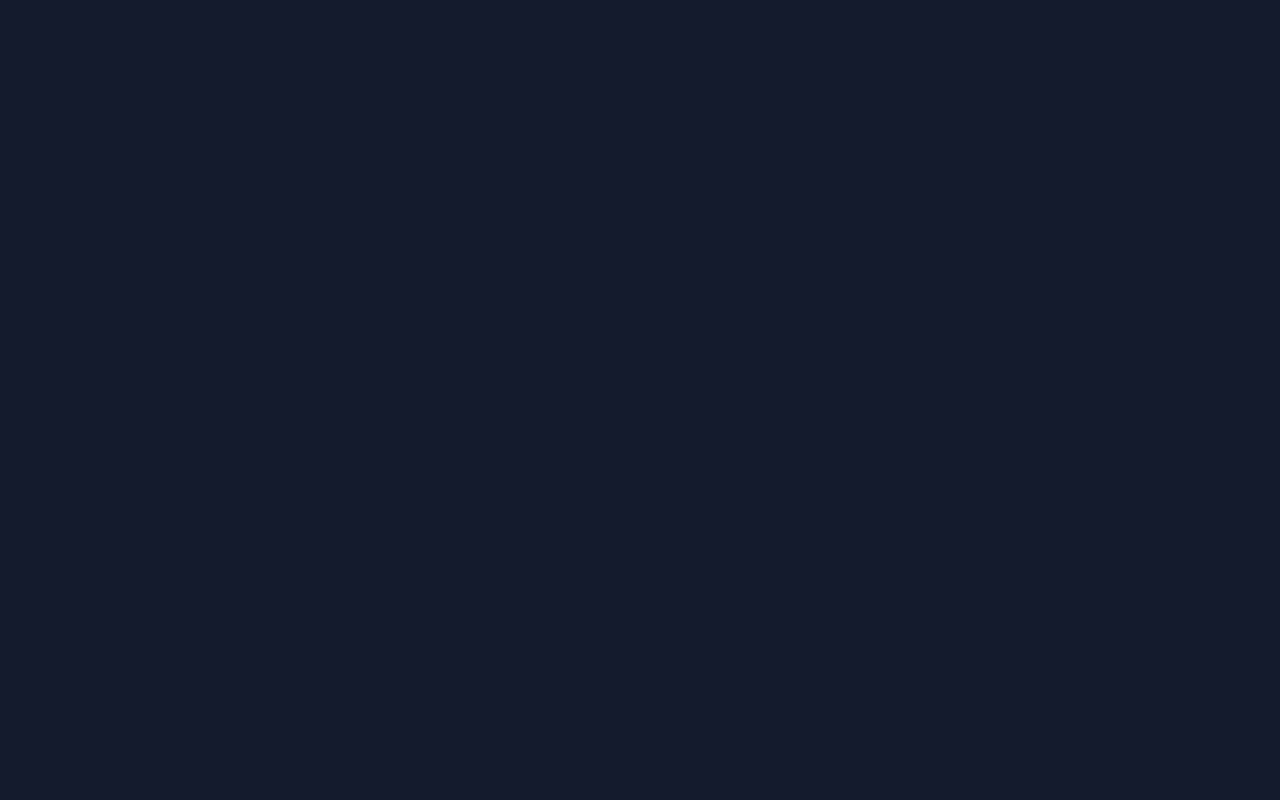
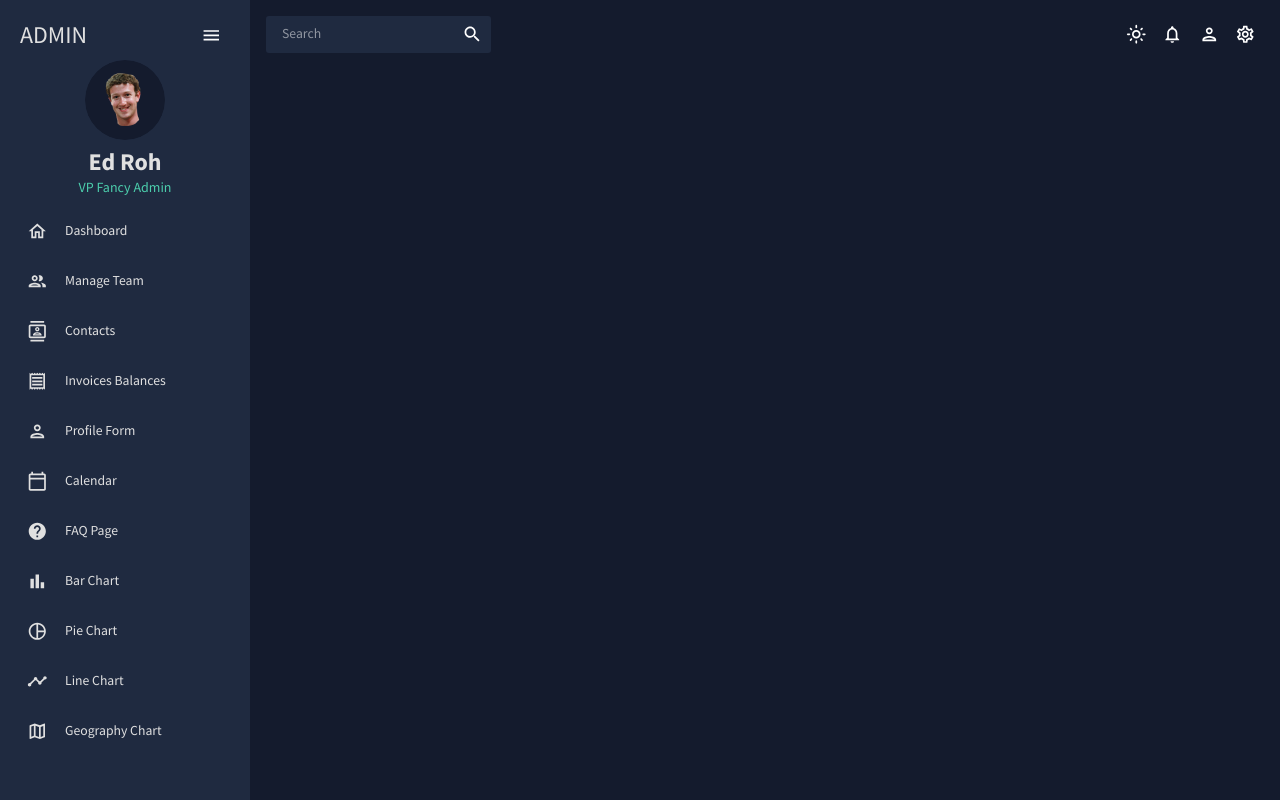
Before and after one commit to FayozbekOlimov/admin-dashboard, a React (Create React App) app: page / in a window 1280 px wide. Built offline with nearby package versions, Linux system fonts and the light colour scheme.

Commit message:
sidebar is ready

```diff
--- a/src/App.js
+++ b/src/App.js
@@ -1,6 +1,20 @@
 import { ColorModeContext, useMode } from "./theme";
 import { CssBaseline, ThemeProvider } from "@mui/material";
+import { Route, Routes } from "react-router-dom";
 import TopBar from "./scenes/global/TopBar";
+import Sidebar from "./scenes/global/Sidebar";
+import Dashboard from "./scenes/dashboard";
+// import Team from "./scenes/team";
+// import Invoices from "./scenes/invoices";
+// import Contacts from "./scenes/contacts";
+// import Bar from "./scenes/bar";
+// import Line from "./scenes/line";
+// import Pie from "./scenes/pie";
+// import FAQ from "./scenes/faq";
+// import Form from "./scenes/form";
+// import Calendar from "./scenes/calendar";
+// import Geography from "./scenes/geography";
+import { ProSidebarProvider } from "react-pro-sidebar";
 
 function App() {
   const [theme, colorMode] = useMode();
@@ -10,9 +24,25 @@ function App() {
       <ThemeProvider theme={theme}>
         <CssBaseline />
         <div className="app">
-          <main className="content">
-            <TopBar />
-          </main>
+          <ProSidebarProvider>
+            <Sidebar />
+            <main className="content">
+              <TopBar />
+              <Routes>
+                <Route path="/" element={<Dashboard />} />
+                {/* <Route path="/team" element={<Team />} /> */}
+                {/* <Route path="/invoices" element={<Invoices />} /> */}
+                {/* <Route path="/contacts" element={<Contacts />} /> */}
+                {/* <Route path="/bar" element={<Bar />} /> */}
+                {/* <Route path="/line" element={<Line />} /> */}
+                {/* <Route path="/pie" element={<Pie />} /> */}
+                {/* <Route path="/faq" element={<FAQ />} /> */}
+                {/* <Route path="/form" element={<Form />} /> */}
+                {/* <Route path="/calendar" element={<Calendar />} /> */}
+                {/* <Route path="/geography" element={<Geography />} /> */}
+              </Routes>
+            </main>
+          </ProSidebarProvider>
         </div>
       </ThemeProvider>
     </ColorModeContext.Provider>
--- a/src/index.css
+++ b/src/index.css
@@ -12,7 +12,7 @@ html, body, #root, .app, .content {
 }
 
 ::-webkit-scrollbar {
-  width: 10px;
+  width: 0px;
 }
 
 ::-webkit-scrollbar-track {
@@ -21,8 +21,9 @@ html, body, #root, .app, .content {
 
 ::-webkit-scrollbar-thumb {
   background: #888;
+  border-radius: 6px;
 }
 
-::-webkit-scrollbar-track:hover {
+::-webkit-scrollbar-thumb:hover {
   background: #555;
 }
--- a/src/scenes/dashboard/index.jsx
+++ b/src/scenes/dashboard/index.jsx
@@ -1,7 +1,7 @@
 import React from "react";
 
 const Dashboard = () => {
-  return <div>Dashboard</div>;
+  return <div></div>;
 };
 
 export default Dashboard;
--- a/src/scenes/global/Sidebar.jsx
+++ b/src/scenes/global/Sidebar.jsx
@@ -1,7 +1,192 @@
-import React from "react";
+import React, { useState } from "react";
+import {
+  Menu,
+  MenuItem,
+  Sidebar as SideBar,
+  useProSidebar,
+} from "react-pro-sidebar";
+import { Box, IconButton, Typography, useTheme } from "@mui/material";
+import { Link } from "react-router-dom";
+import { tokens } from "../../theme";
+import HomeOutlinedIcon from "@mui/icons-material/HomeOutlined";
+import PeopleOutlinedIcon from "@mui/icons-material/PeopleOutlined";
+import ContactsOutlinedIcon from "@mui/icons-material/ContactsOutlined";
+import ReceiptOutlinedIcon from "@mui/icons-material/ReceiptOutlined";
+import PersonOutlinedIcon from "@mui/icons-material/PersonOutlined";
+import CalendarTodayOutlinedIcon from "@mui/icons-material/CalendarTodayOutlined";
+import HelpOutlinedIcon from "@mui/icons-material/HelpOutlined";
+import BarChartOutlinedIcon from "@mui/icons-material/BarChartOutlined";
+import PieChartOutlinedIcon from "@mui/icons-material/PieChartOutlined";
+import TimelineOutlinedIcon from "@mui/icons-material/TimelineOutlined";
+import MenuOutlinedIcon from "@mui/icons-material/MenuOutlined";
+import MapOutlinedIcon from "@mui/icons-material/MapOutlined";
+
+const Item = ({ title, to, icon, selected, setSelected }) => {
+  const theme = useTheme();
+  const colors = tokens(theme.palette.mode);
+
+  return (
+    <MenuItem
+      active={selected === title}
+      style={{ color: colors.grey[100] }}
+      onClick={() => setSelected(title)}
+      icon={icon}
+      component={<Link to={to} />}
+    >
+      <Typography>{title}</Typography>
+    </MenuItem>
+  );
+};
 
 const Sidebar = () => {
-  return <div>Sidebar</div>;
+  const theme = useTheme();
+  const colors = tokens(theme.palette.mode);
+  const [selected, setSelected] = useState("Dashboard");
+  const { collapsed, collapseSidebar } = useProSidebar();
+
+  const menuItemData = [
+    {
+      title: "Dashboard",
+      to: "/",
+      icon: <HomeOutlinedIcon />,
+    },
+    {
+      title: "Manage Team",
+      to: "/team",
+      icon: <PeopleOutlinedIcon />,
+    },
+    {
+      title: "Contacts",
+      to: "/contacts",
+      icon: <ContactsOutlinedIcon />,
+    },
+    {
+      title: "Invoices Balances",
+      to: "/invoices",
+      icon: <ReceiptOutlinedIcon />,
+    },
+    {
+      title: "Profile Form",
+      to: "/form",
+      icon: <PersonOutlinedIcon />,
+    },
+    {
+      title: "Calendar",
+      to: "/calendar",
+      icon: <CalendarTodayOutlinedIcon />,
+    },
+    {
+      title: "FAQ Page",
+      to: "/faq",
+      icon: <HelpOutlinedIcon />,
+    },
+    {
+      title: "Bar Chart",
+      to: "/bar",
+      icon: <BarChartOutlinedIcon />,
+    },
+    {
+      title: "Pie Chart",
+      to: "/pie",
+      icon: <PieChartOutlinedIcon />,
+    },
+    {
+      title: "Line Chart",
+      to: "/line",
+      icon: <TimelineOutlinedIcon />,
+    },
+    {
+      title: "Geography Chart",
+      to: "/geography",
+      icon: <MapOutlinedIcon />,
+    },
+  ];
+
+  return (
+    <Box
+      sx={{
+        "& .ps-menu-button:hover": {
+          background: "transparent !important",
+        },
+      }}
+    >
+      <SideBar
+        style={{ height: "100vh", borderRightWidth: 0 }}
+        defaultCollapsed={collapsed}
+        backgroundColor={colors.primary[400]}
+      >
+        <Menu>
+          <MenuItem
+            icon={
+              collapsed ? (
+                <IconButton onClick={() => collapseSidebar()}>
+                  <MenuOutlinedIcon />
+                </IconButton>
+              ) : undefined
+            }
+            style={{
+              margin: "10px 0 0px 0",
+              color: colors.grey[100],
+              cursor: "auto",
+            }}
+          >
+            {!collapsed && (
+              <Box
+                display="flex"
+                justifyContent="space-between"
+                alignItems="center"
+              >
+                <Typography variant="h3" color={colors.grey[100]}>
+                  ADMIN
+                </Typography>
+                <IconButton onClick={() => collapseSidebar()}>
+                  <MenuOutlinedIcon />
+                </IconButton>
+              </Box>
+            )}
+          </MenuItem>
+          {!collapsed && (
+            <>
+              <Box display="flex" justifyContent="center" alignItems="center">
+                <img
+                  alt="profile-user"
+                  width="80px"
+                  height="80px"
+                  src={`../../assets/user.png`}
+                  style={{ borderRadius: "50%" }}
+                />
+              </Box>
+              <Box textAlign="center" my="8px">
+                <Typography
+                  variant="h3"
+                  color={colors.grey[100]}
+                  fontWeight="bold"
+                >
+                  Ed Roh
+                </Typography>
+                <Typography variant="h6" color={colors.greenAccent[500]}>
+                  VP Fancy Admin
+                </Typography>
+              </Box>
+            </>
+          )}
+          {/* MENU ITEMS */}
+          {menuItemData.map((item) => (
+            <Item
+              key={item.to}
+              title={item.title}
+              to={item.to}
+              icon={item.icon}
+              selected={selected}
+              setSelected={setSelected}
+            />
+          ))}
+          {/* <Box>
+          </Box> */}
+        </Menu>
+      </SideBar>
+    </Box>
+  );
 };
 
 export default Sidebar;
--- a/src/scenes/global/TopBar.jsx
+++ b/src/scenes/global/TopBar.jsx
@@ -1,11 +1,12 @@
 import React, { useContext } from "react";
 import { Box, IconButton, useTheme } from "@mui/material";
 import { ColorModeContext, tokens } from "../../theme";
-import InputBase from "@mui/material";
+import InputBase from "@mui/material/InputBase";
 import LightModeOutlinedIcon from "@mui/icons-material/LightModeOutlined";
 import DarkModeOutlinedIcon from "@mui/icons-material/DarkModeOutlined";
 import NotificationsOutlinedIcon from "@mui/icons-material/NotificationsOutlined";
 import PersonOutlinedIcon from "@mui/icons-material/PersonOutlined";
+import SettingsOutlinedIcon from "@mui/icons-material/SettingsOutlined";
 import SearchIcon from "@mui/icons-material/Search";
 
 const TopBar = () => {
@@ -13,10 +14,40 @@ const TopBar = () => {
   const colors = tokens(theme.palette.mode);
   const colorMode = useContext(ColorModeContext);
 
-  return <Box display="flex" justifyContent="space-between" p={2}>
-    {/* SEARCH BAR */}
-    <IconButton></IconButton>
-  </Box>;
+  return (
+    <Box display="flex" justifyContent="space-between" p={2}>
+      {/* SEARCH BAR */}
+      <Box
+        display="flex"
+        backgroundColor={colors.primary[400]}
+        borderRadius="3px"
+      >
+        <InputBase sx={{ ml: 2, flex: 1 }} placeholder="Search" />
+        <IconButton type="button" sx={{ p: 1 }}>
+          <SearchIcon />
+        </IconButton>
+      </Box>
+      {/* ICONS */}
+      <Box display="flex">
+        <IconButton onClick={colorMode.toggleColorMode}>
+          {theme.palette.mode === "dark" ? (
+            <LightModeOutlinedIcon />
+          ) : (
+            <DarkModeOutlinedIcon />
+          )}
+        </IconButton>
+        <IconButton>
+          <NotificationsOutlinedIcon />
+        </IconButton>
+        <IconButton>
+          <PersonOutlinedIcon />
+        </IconButton>
+        <IconButton>
+          <SettingsOutlinedIcon />
+        </IconButton>
+      </Box>
+    </Box>
+  );
 };
 
 export default TopBar;
```
Also changed, not shown: public/assets/user.png (added).
